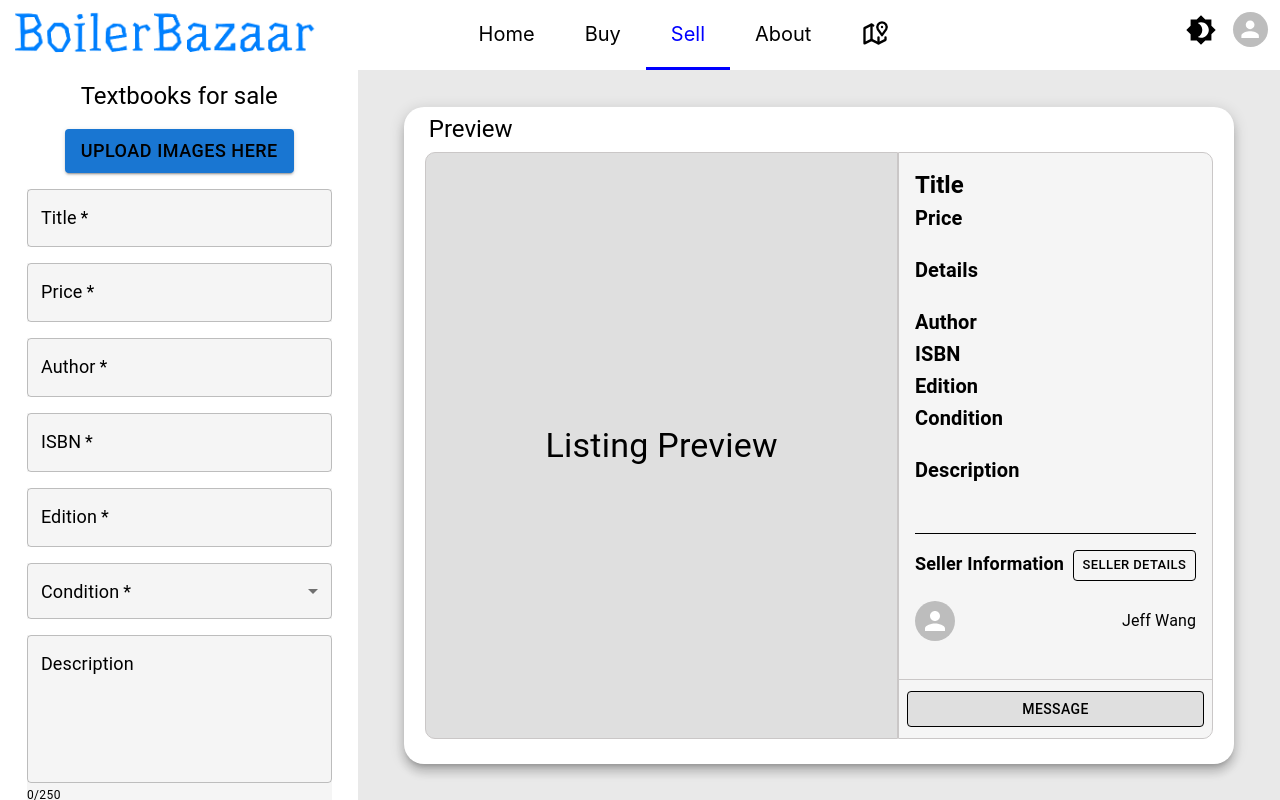
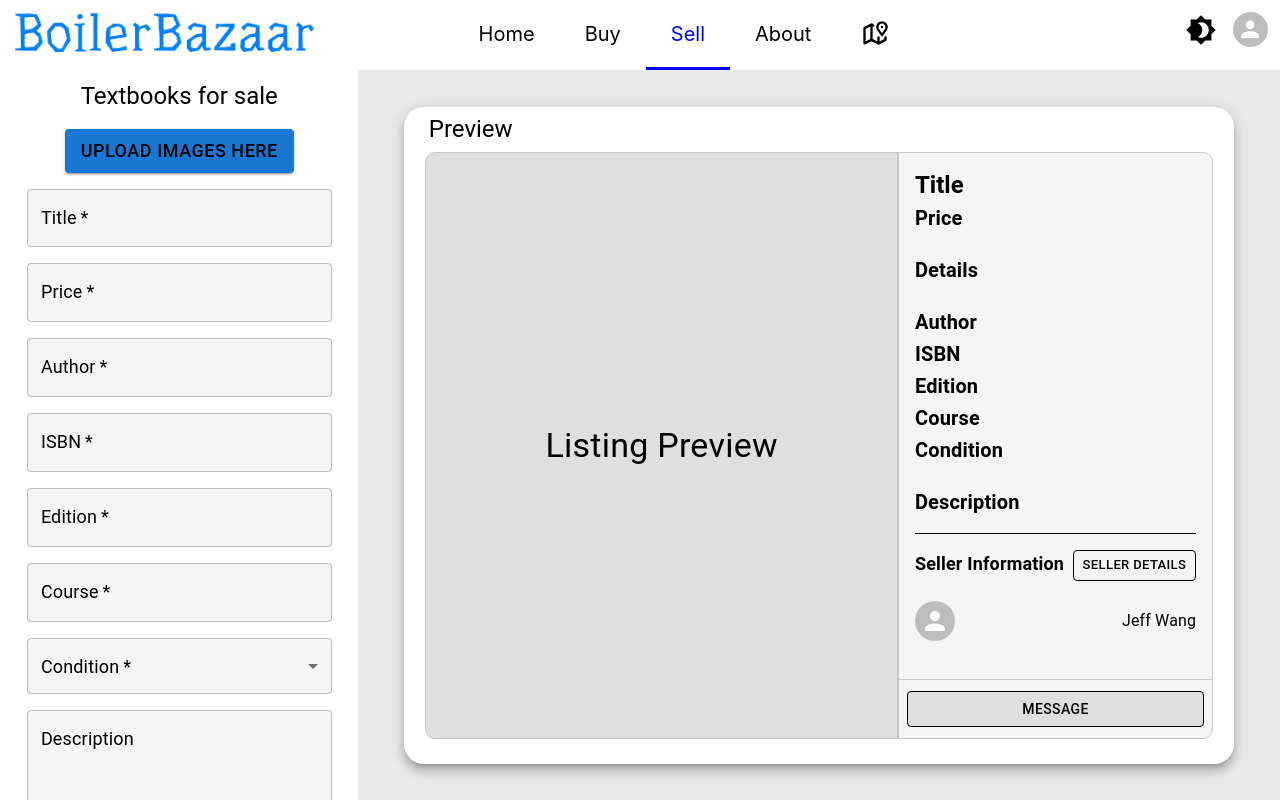
Before and after one commit to wang4621/boilerbazaar, a React (Create React App) app: page /sell in a window 1280 px wide. Built offline with nearby package versions, Linux system fonts and the light colour scheme; no server answers.

Commit message:
Add course field to Sell page

```diff
--- a/src/pages/Sell.js
+++ b/src/pages/Sell.js
@@ -43,6 +43,7 @@ function Sell () {
     const [authorError, setAuthorError] = React.useState(false);
     const [isbnError, setISBNError] = React.useState(false);
     const [editionError, setEditionError] = React.useState(false);
+    const [courseError, setCourseError] = React.useState(false);
     const [conditionError, setConditionError] = React.useState(false);
     const [submitedListing, setSubmittedListing] = React.useState(false);
 
@@ -63,6 +64,7 @@ function Sell () {
         var author = document.getElementById('author').value
         var isbn = document.getElementById('isbn').value
         var edition = document.getElementById('edition').value
+        var course = document.getElementById('course').value
         var description = document.getElementById('description').value
         var images = document.getElementById('images').files
         var count = images.length;
@@ -87,6 +89,10 @@ function Sell () {
             setEditionError(true)
             missing = true
         }
+        if (course == '') {
+            setCourseError(true)
+            missing = true
+        }
         if (condition === '') {
             setConditionError(true)
             missing = true
@@ -96,7 +102,7 @@ function Sell () {
             for (var i = 0; i < count; i++) {
                 getBase64(images[i], i, imagesJson, i === count - 1)
             }
-            var jsonData = {"listingID": listingID, "sellerID": sellerID, "title": title, "price": price, "author": author, "isbn": isbn, "edition": edition, "condition": condition, "description": description};
+            var jsonData = {"listingID": listingID, "sellerID": sellerID, "title": title, "price": price, "author": author, "isbn": isbn, "edition": edition, "course": course, "condition": condition, "description": description};
             jsonData = "\""+JSON.stringify(jsonData).replaceAll('"', '\\"')+"\""
             $.ajax({
                 url: 'https://66gta0su26.execute-api.us-east-1.amazonaws.com/Prod/listing',
@@ -174,6 +180,14 @@ function Sell () {
             if (submitedListing && event.target.value === '') {
                 setEditionError(true)
             }
+        } else if (event.target.id === 'course') {
+            if (event.target.value !== '') {
+                setCourseError(false);
+            }
+            if (submitedListing && event.target.value === '') {
+                setCourseError(true)
+            }
+            document.getElementById('previewCourse').innerText = event.target.value
         } else if (event.target.id === 'description') {
             setStringLength(event.target.value.length)
             document.getElementById('previewDescription').innerText = event.target.value
@@ -192,6 +206,7 @@ function Sell () {
                     <TextField id="author" label="Author" required onChange={changeText} error={authorError} helperText={authorError ? 'Please add an author.' : ''}/>
                     <TextField id="isbn" label="ISBN" required onChange={changeText} error={isbnError} helperText={isbnError ? 'Please add an ISBN.' : ''} inputProps={{ maxLength: 13}}/>
                     <TextField id="edition" label="Edition" required onChange={changeText} error={editionError} helperText={editionError ? 'Please add an edition.' : ''} inputProps={{ maxLength: 2}}/>
+                    <TextField id="course" label="Course" required onChange={changeText} error={courseError} helperText={courseError ? 'Please add a course.' : ''} inputProps={{ maxLength: 10}}/>
                     <TextField id="condition" name="condition" label="Condition" select required value={condition} onChange={conditionChange} error={conditionError} helperText={conditionError ? 'Please select a condition' : ''}
                     sx={{backgroundColor: 'var(--secondary-color)'}}>
                             <MenuItem value="New">New</MenuItem>
@@ -239,6 +254,10 @@ function Sell () {
                                         <Typography variant="body1" color='var(--text-color)' id="previewEdition"/>
                                     </Typography>
                                     <Typography variant="h6" color='var(--text-color)' sx={{fontWeight:'bold'}}>
+                                        Course
+                                        <Typography variant="body1" color='var(--text-color)' id="previewCourse"/>
+                                    </Typography>
+                                    <Typography variant="h6" color='var(--text-color)' sx={{fontWeight:'bold'}}>
                                         Condition
                                         <Typography variant="body1" color='var(--text-color)' id="previewCondition"/>
                                     </Typography>
```
